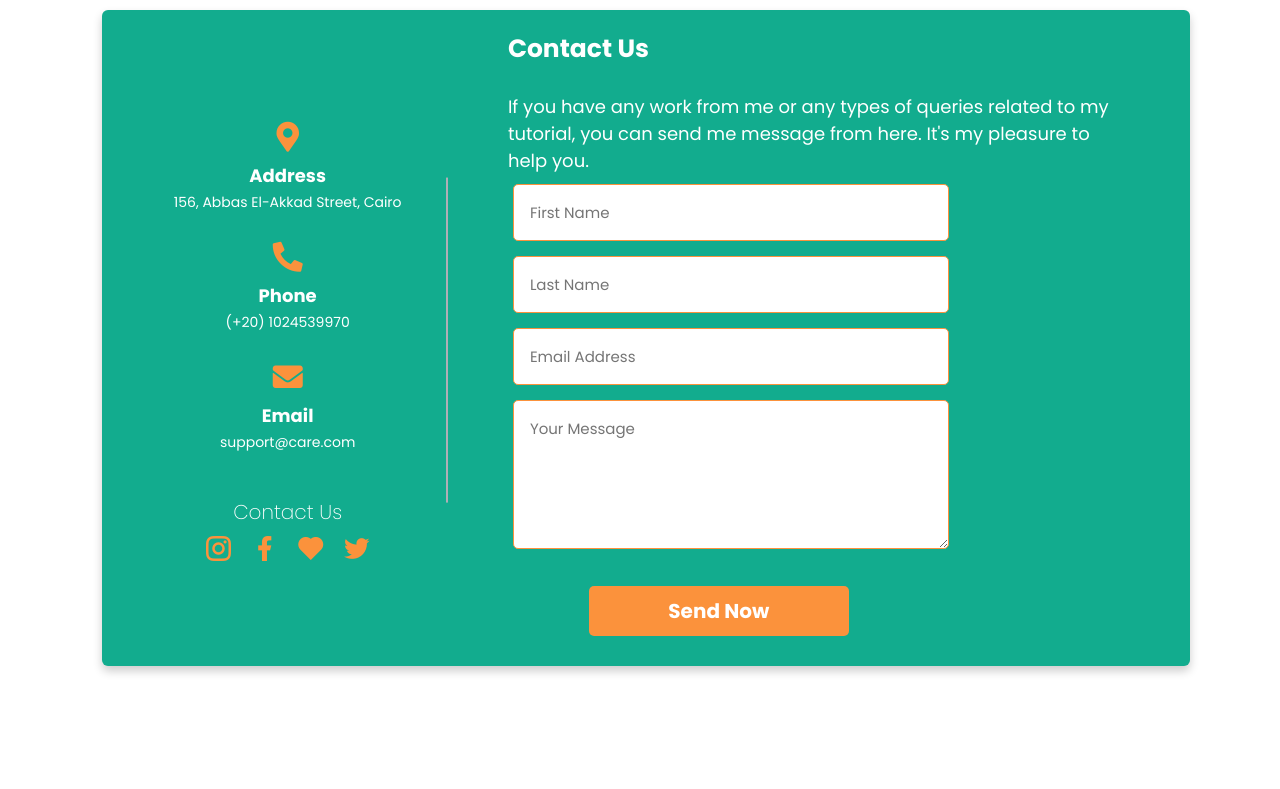
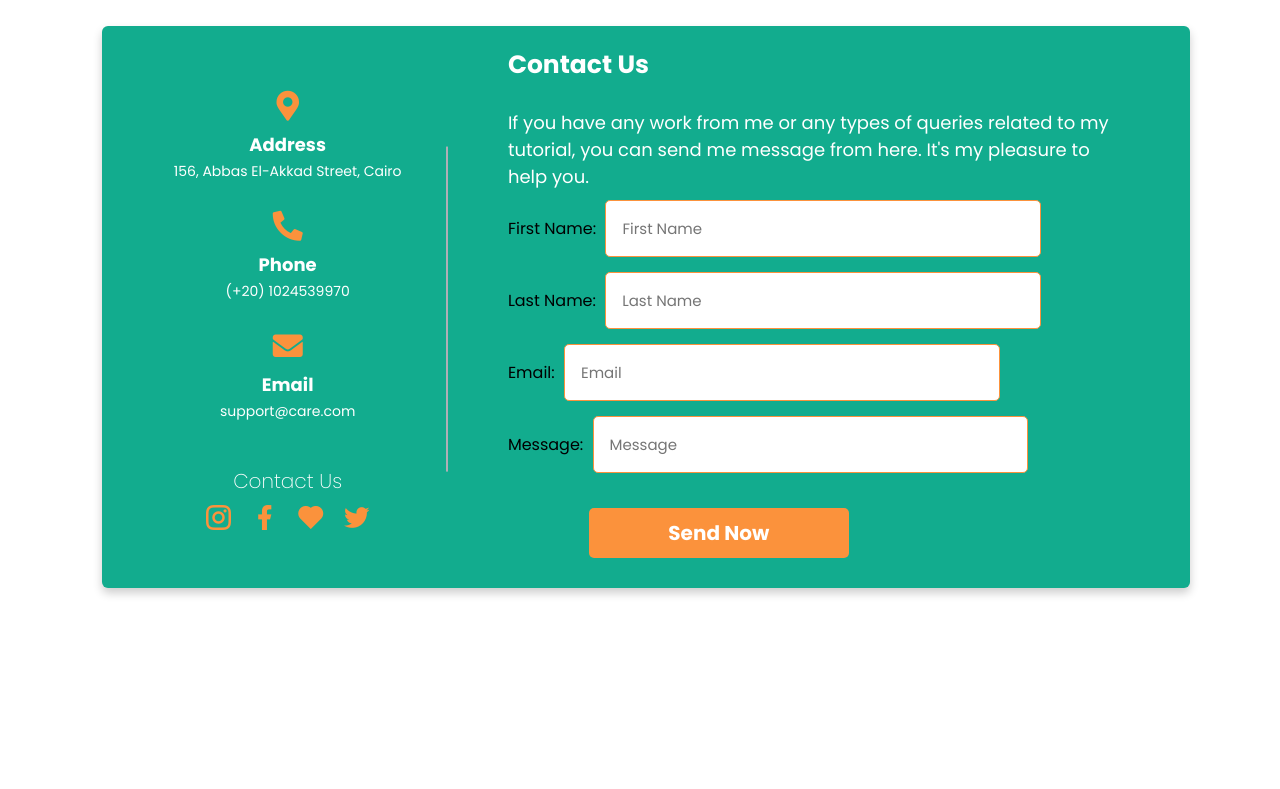
Before and after one commit to Kirellos-Safwat/SunRay-Radiology-Center, a Flask app: page /contactUs in a window 1280 px wide. Shown: the part 153-942 px from the top of the page. Run offline with Flask 3, Linux system fonts and the light colour scheme; parts of the project's set-up code (start-up, migrations or seed data) failed here and were passed over; some libraries are stand-ins or nearby versions.

Commit message:
merge with kero and wagdy

```diff
--- a/project/FlaskProfilePage/ProfilePage/forms.py
+++ b/project/FlaskProfilePage/ProfilePage/forms.py
@@ -99,13 +99,14 @@ class PatientRegisterForm(FlaskForm):
     submit = SubmitField(label='Create Account')
 
 
-'''
+
 class contactForm(FlaskForm):
-    Name = StringField(label='Name:', validators=[Length(min=2, max=30), DataRequired()])
+    First_Name = StringField(label='First Name:', validators=[Length(min=2, max=50), DataRequired()])
+    Last_Name = StringField(label='Last Name:', validators=[Length(min=2, max=30), DataRequired()])
     Email = StringField(label='Email:', validators=[Email(), DataRequired()])
-    Message = StringField(label='Message:', validators=[Length(min=2, max=200), DataRequired()])
+    Message = StringField(label='Message:', validators=[Length(min=2, max=500), DataRequired()])
     submit = SubmitField(label='Send Now')
-'''
+
 
 class ForgetForm(FlaskForm):
     email = StringField(label='Email Address:', validators=[Email(), DataRequired()])
--- a/project/FlaskProfilePage/ProfilePage/routes.py
+++ b/project/FlaskProfilePage/ProfilePage/routes.py
@@ -10,7 +10,7 @@ from flask import render_template, redirect, url_for, flash, session, request, g
 from ProfilePage.models import appointments, Patient
 from ProfilePage.forms import LoginForm, RadiologistEditProfileForm, PatientEditProfileForm, AppointmentForm, PatientRegisterForm, ReportForm, \
     RadiologistRegisterForm, ForgetForm, \
-    ResetPasswordForm
+    ResetPasswordForm, contactForm
 from flask import render_template, redirect, url_for, flash, session, request, json, jsonify
 from werkzeug.utils import secure_filename
 import os, psycopg2.extras, random
@@ -275,9 +275,12 @@ def users_page():
     # devices data1x
     cursor.execute('SELECT * FROM radiology_equipment')
     devices = cursor.fetchall()
+    # complaints
+    cursor.execute('SELECT * FROM contactus')
+    complaints = cursor.fetchall()
 
     cursor.close()
-    return render_template('users.html', patients=patients, doctors=doctors, devices=devices, data=g.data, template='users')
+    return render_template('users.html', patients=patients, doctors=doctors, devices=devices, complaints=complaints, data=g.data, template='users')
 
 
 
@@ -426,6 +429,7 @@ def patient_registration_page():
 
         flash('Registration successful. Please log in.', category='success')
         return redirect('/patient-login_page')
+
     return render_template('patient_registration.html', form=form, data=None, template='patient_register')
 
 
@@ -583,30 +587,31 @@ def patient_edit_profile():
 
 @app.route('/contactUs', methods=['GET', 'POST'])
 def contact_page():
-    if request.method == 'POST':
-        flash('We have received your message. Thank you for contacting us', category='success')
-        return redirect('/home')
-    '''
-        form = contactForm()
-        if request.method == 'POST':
-        name = request.form.get('Name')
-        email = request.form.get('Email')
-        message = request.form.get('Message')
+    form = contactForm()
+    if request.method == 'POST' and form.validate_on_submit():
 
-        msg = Message(
-            subject=f"Mail from {name}",  body=f"Name: {name}\nEmail: {email}\n\n\n{message}", sender="rawanwalid978", recipients="rawanwalid978@gmial.com"
-        )
-        mail.send(msg)
+        fname = form.First_Name.data
+        lname = form.Last_Name.data
+        email = form.Email.data
+        message = form.Message.data
 
+        # msg = Message(
+        #     subject=f"Mail from {name}",  body=f"Name: {name}\nEmail: {email}\n\n\n{message}", sender="rawanwalid978", recipients="rawanwalid978@gmial.com"
+        # )
+        # mail.send(msg)
+
+        # connection = psycopg2.connect(connection_string)
         cursor = g.connection.cursor()
         cursor.execute(
-            "INSERT INTO Patient (Message) VALUES (%s)",
-            (message)
+            "INSERT INTO contactus (c_fname,c_lname,c_email,c_message) VALUES (%s,%s,%s,%s)", (fname, lname, email, message)
         )
         g.connection.commit()
         cursor.close()
-    '''
-    return render_template('contact.html', data= g.data)
+        g.connection.close()
+        flash('We have received your message. Thank you for contacting us', category='success')
+        return redirect('/home')
+
+    return render_template('contact.html',form=form, data=g.data)
 
 
 def send_reset_email(patient):
--- a/project/FlaskProfilePage/ProfilePage/templates/base.html
+++ b/project/FlaskProfilePage/ProfilePage/templates/base.html
@@ -44,10 +44,11 @@
                         <li class="link"><a href="/logout">Log Out</a></li>
                     {% endif %}
                 </ul>
-                {% if data.id %}
+                {% if data.id or data is none %}
                     <a class="btn" href="/BookAppointment">BOOK NOW</a>
                 {% endif %}
             </nav>
+
             {% if template == 'home' %}
             <div class="section__container header__container">
                 <div class="header__content">
--- a/project/FlaskProfilePage/ProfilePage/templates/contact.html
+++ b/project/FlaskProfilePage/ProfilePage/templates/contact.html
@@ -39,11 +39,24 @@
           <div class="right-side">
             <div class="topic-text">Contact Us</div>
             <p class="Problem">If you have any work from me or any types of queries related to my tutorial, you can send me message from here. It's my pleasure to help you.</p>
-              <form class="form" method="POST">
-                  <input type="text" name="first" placeholder="First Name" autocomplete="off" required>
-                  <input type="text" name="last" placeholder="Last Name" autocomplete="off" required>
-                  <input type="email" name="email" placeholder="Email Address" autocomplete="off" required>
-                  <textarea rows="5" cols="60" name="message" placeholder="Your Message" autocomplete="off" required></textarea>
+              <form class="form" method="POST" enctype="multipart/form-data" >
+                  {{ form.hidden_tag() }}
+                  <div class="mb-3">
+                    <label for="First_Name" class="form-label">First Name:</label>
+                    {{ form.First_Name(class="form", placeholder="First Name") }}
+                  </div>
+                  <div class="mb-3">
+                    <label for="Last_Name" class="form-label">Last Name:</label>
+                    {{ form.Last_Name(class="form", placeholder="Last Name") }}
+                  </div>
+                  <div class="mb-3">
+                    <label for="Email" class="form-label">Email:</label>
+                    {{ form.Email(class="form", placeholder="Email") }}
+                  </div>
+                  <div class="mb-3">
+                    <label for="Message" class="form-label">Message:</label>
+                    {{ form.Message(class="form", placeholder="Message") }}
+                  </div>
                   <button type="submit">Send Now</button>
               </form>
             </div>
```
Also changed, not shown: project/FlaskProfilePage/ProfilePage/models.py (+8 -0 lines).
